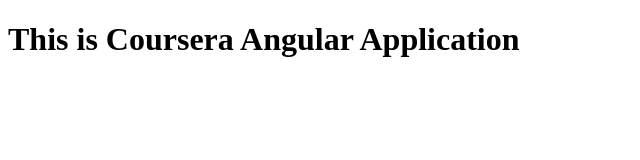
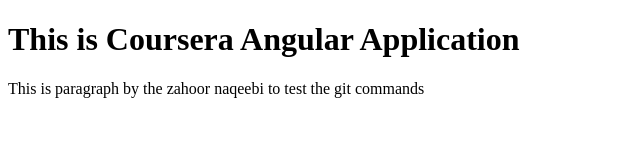
Before and after one commit to zahoor1989/angularcourseraapp, a plain HTML site: page index.html in a window 1280 px wide. Shown: the whole page, without its empty margins (0-640 px from the left). Drawn offline with Linux system fonts and the light colour scheme.

Commit message:
Second Commit

```diff
--- a/index.html
+++ b/index.html
@@ -4,5 +4,6 @@
 </head>
 <body>
 <h1>This is Coursera Angular Application</h1>
+<p>This is paragraph by the zahoor naqeebi to test the git commands</p>
 </body>
 </html>
```
